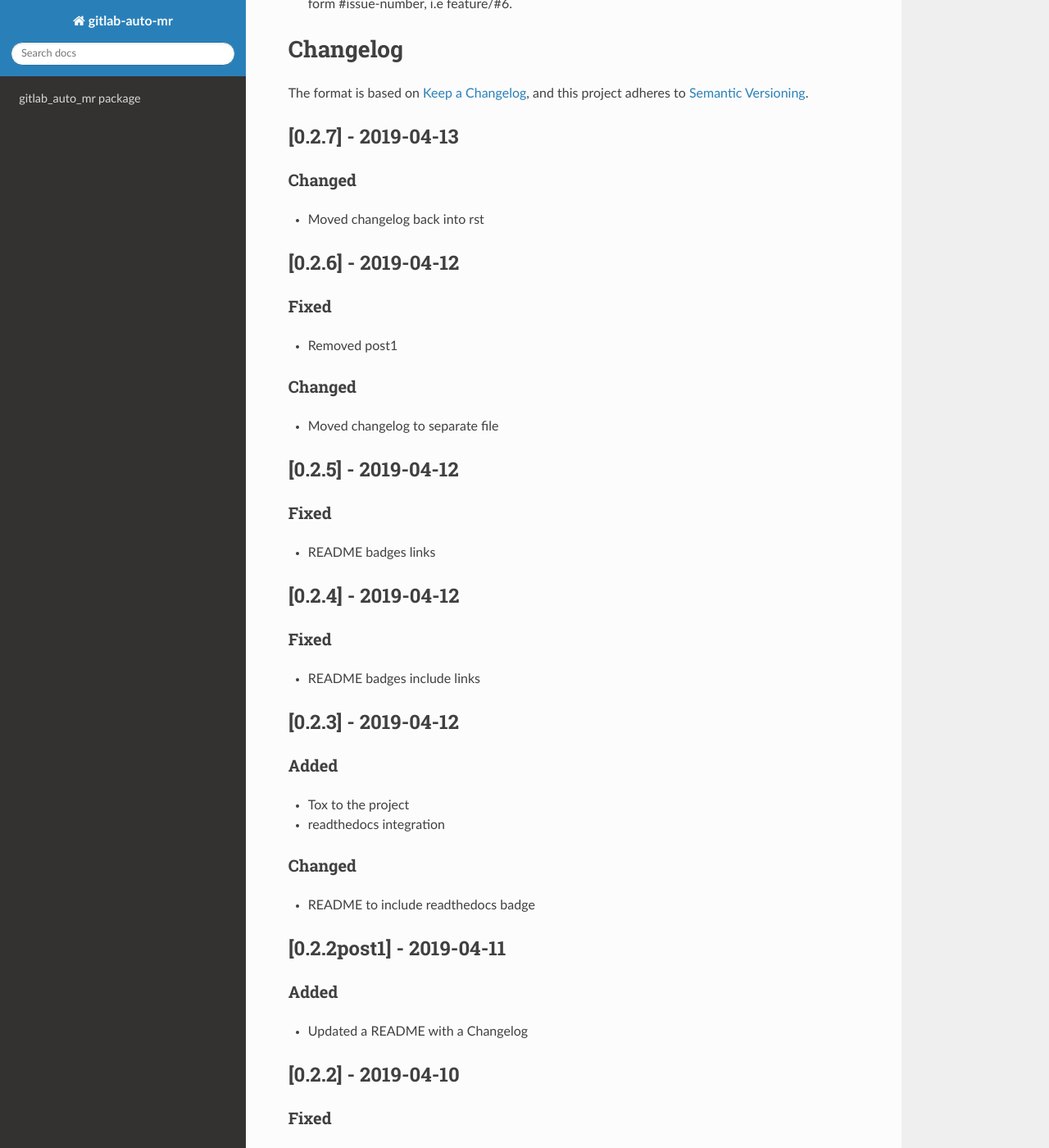
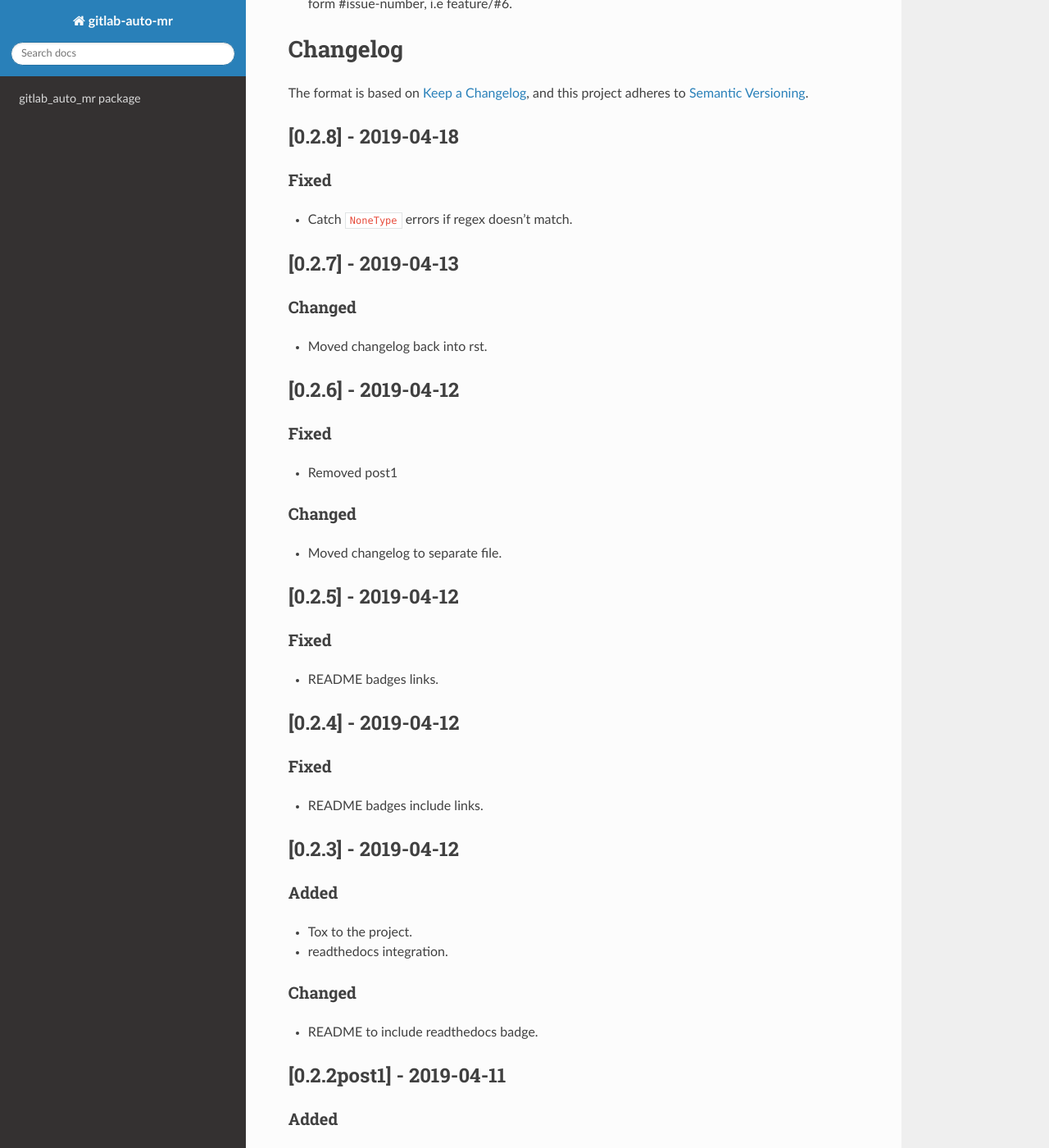
Before and after one commit to hmajid2301/gitlab-auto-mr, a Sphinx documentation site: the page built from docs/source/index.rst, in a window 1280 px wide and 1400 px high, scrolled down 2747 px. Shown: the whole window at 82% size. Built offline with Sphinx 7.4.7 and the Read the Docs theme 2.0.0, drawn with Linux system fonts in a browser that asks for light colours; some of the changed text lies outside the part shown.

Commit message:
:bug: Not catching ``NoneType``
Not catching the ``NoneType`` error when doing a regex search. When we
are looking for issue number with in branch name.

```diff
--- a/README.rst
+++ b/README.rst
@@ -116,11 +116,17 @@ Changelog
 The format is based on `Keep a Changelog`_, and this project adheres to
 `Semantic Versioning`_.
 
+[0.2.8] - 2019-04-18
+--------------------
+Fixed
+*****
+- Catch ``NoneType`` errors if regex doesn't match.
+
 [0.2.7] - 2019-04-13
 --------------------
 Changed
 *******
-- Moved changelog back into rst
+- Moved changelog back into rst.
 
 [0.2.6] - 2019-04-12
 --------------------
@@ -130,54 +136,54 @@ Fixed
 
 Changed
 *******
-- Moved changelog to separate file
+- Moved changelog to separate file.
 
 [0.2.5] - 2019-04-12
 --------------------
 Fixed
 *****
-- README badges links
+- README badges links.
 
 [0.2.4] - 2019-04-12
 --------------------
 Fixed
 *****
-- README badges include links
+- README badges include links.
 
 [0.2.3] - 2019-04-12
 --------------------
 Added
 *****
-- Tox to the project
-- readthedocs integration
+- Tox to the project.
+- readthedocs integration.
 
 Changed
 *******
-- README to include readthedocs badge
+- README to include readthedocs badge.
 
 [0.2.2post1] - 2019-04-11
 -------------------------
 Added
 *****
-- Updated a README with a Changelog
+- Updated a README with a Changelog.
 
 [0.2.2] - 2019-04-10
 --------------------
 Fixed
 *****
-- Formatting error in README
+- Formatting error in README.
 
 [0.2.1] - 2019-04-10
 --------------------
 Fixed
 *****
-- Formatting error in README
+- Formatting error in README.
 
 [0.2.0] - 2019-04-10
 --------------------
 Added
 *****
-- Using black as code formatter
+- Using black as code formatter.
 - Added new argument, ``--use-issue-name`` which is adds settings from
    issue such as labels to the MR.
 
--- a/docs/source/conf.py
+++ b/docs/source/conf.py
@@ -23,7 +23,7 @@ copyright = "2019, Haseeb majid"
 author = "Haseeb Majid"
 
 # The full version, including alpha/beta/rc tags
-release = "0.2.7"
+release = "0.2.8"
 
 
 # -- General configuration ---------------------------------------------------
--- a/setup.cfg
+++ b/setup.cfg
@@ -1,5 +1,5 @@
 [bumpversion]
-current_version = 0.2.7
+current_version = 0.2.8
 commit = False
 tag = False
 
--- a/setup.py
+++ b/setup.py
@@ -3,7 +3,7 @@ from setuptools import setup
 
 setup(
     name="gitlab-auto-mr",
-    version="0.2.7",
+    version="0.2.8",
     description="A simple tool for automatically creating merge requests in GitLab",
     long_description=open("README.rst").read(),
     long_description_content_type="text/x-rst",
```
Also changed, not shown: 1 other file.
